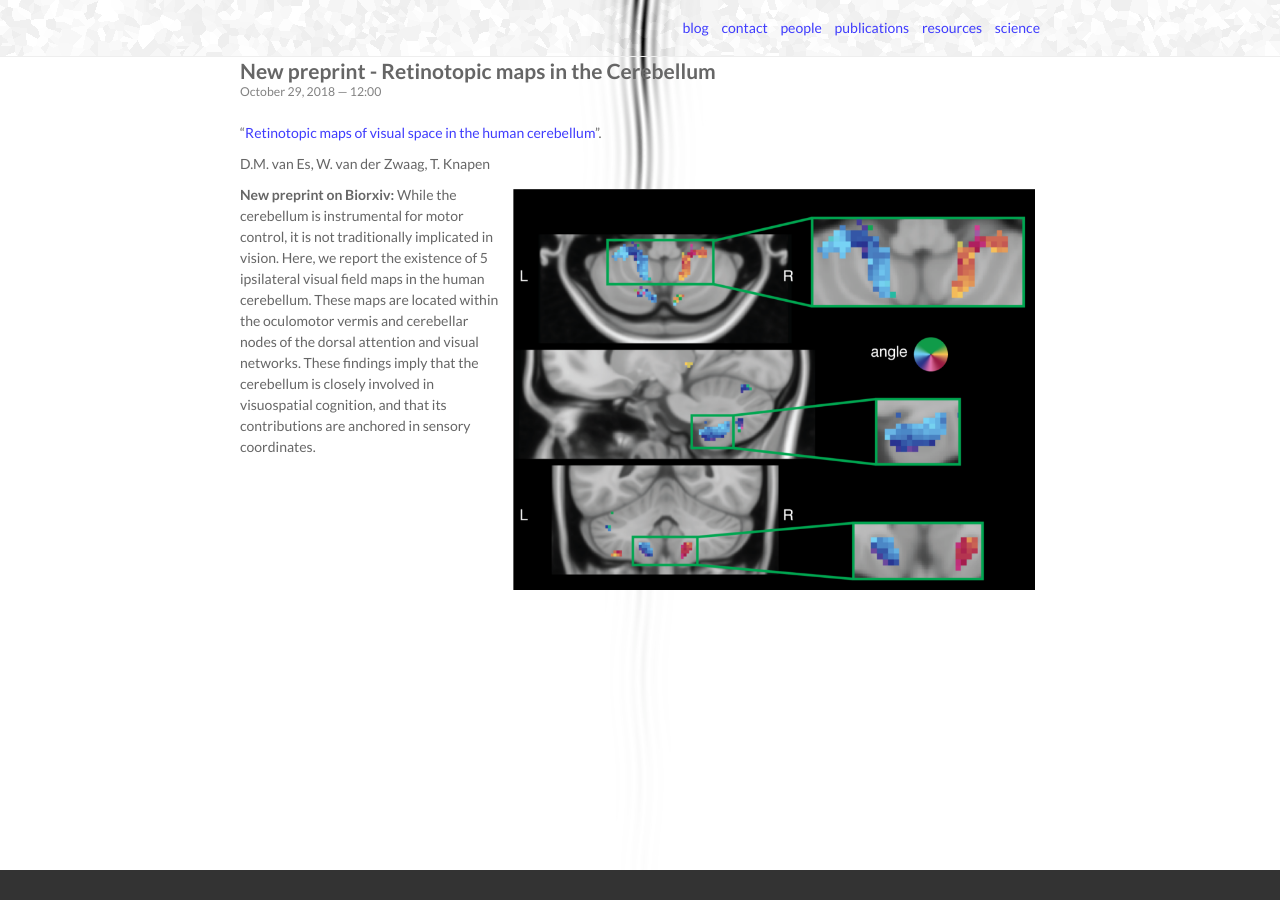
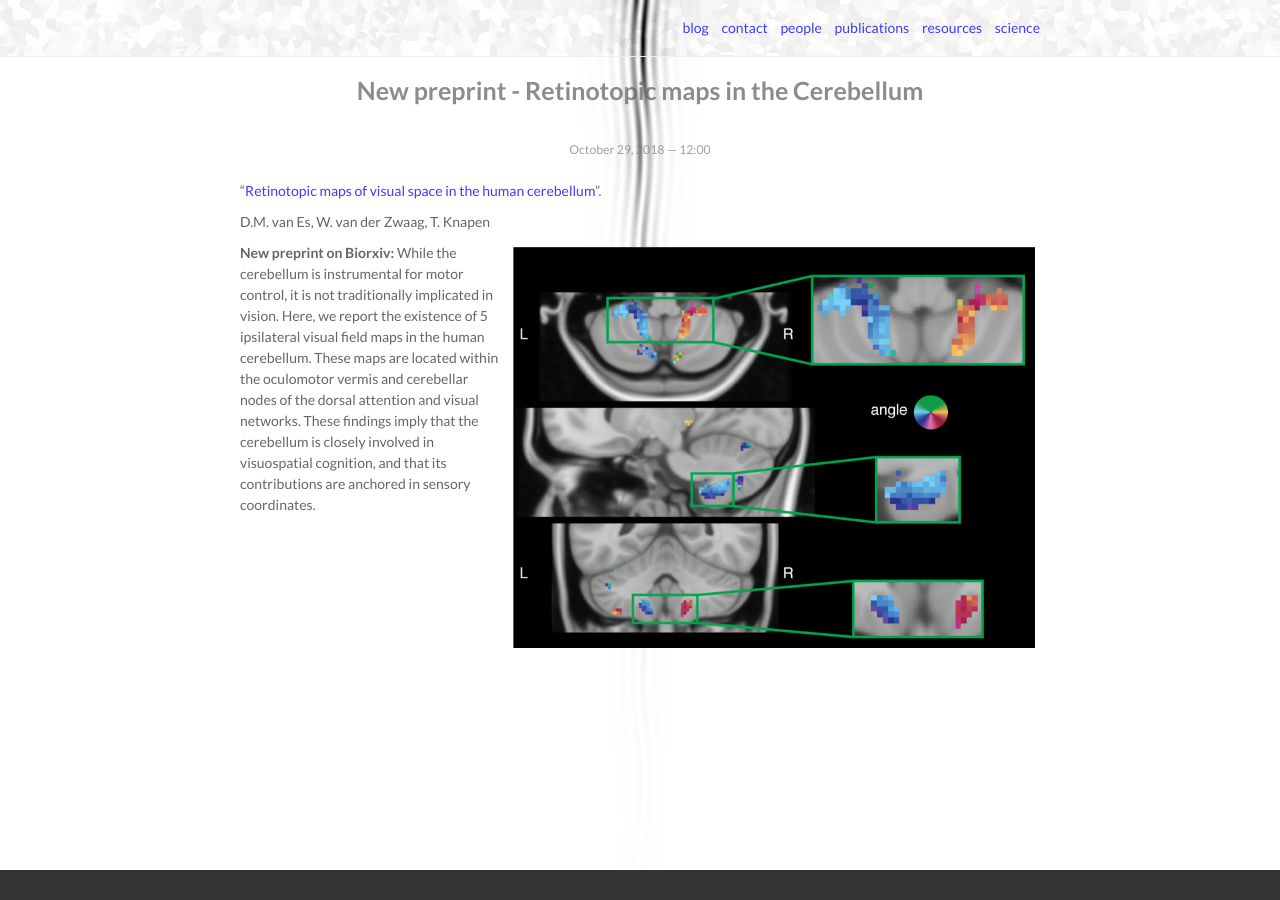
Before and after one commit to tknapen/tknapen.github.io, a Jekyll site: the page built from _publications/2018-10-29-biorxiv.markdown, in a window 1280 px wide. Built offline with Jekyll 4.4.1, drawn with Linux system fonts in a browser that asks for light colours; nearby versions of some CDN libraries.

Commit message:
another slight change to the headers. will need to fix in detail later.

```diff
--- a/_layouts/post.html
+++ b/_layouts/post.html
@@ -3,10 +3,10 @@ layout: default
 ---
 <div class="post">
 
-  <header class="post-header">
+  <div class="header-bar">
     <h2>{{ page.title }}</h2>
     <p class="post-meta">{{ page.date | date: "%B %-d, %Y — %H:%M" }}{% if page.author %} • {{ page.author }}{% endif %}{% if page.meta %} • {{ page.meta }}{% endif %}</p>
-  </header>
+  </div>
 
   <article class="post-content">
     {{ content }}
```
